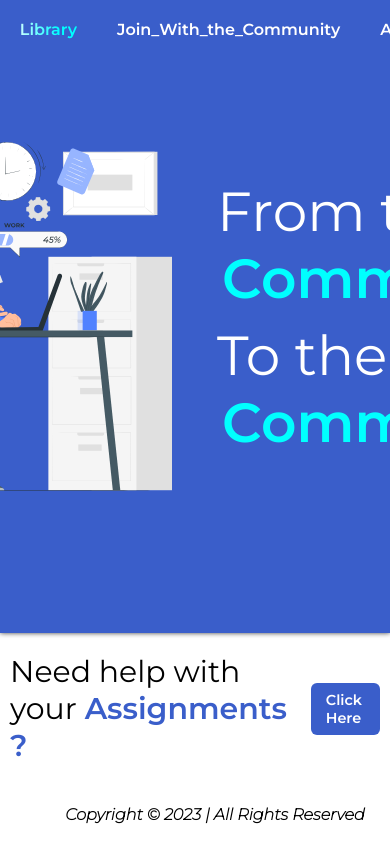
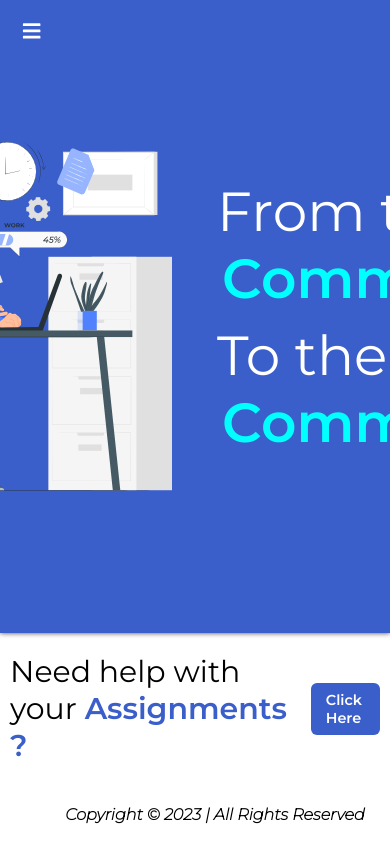
Before and after one commit to thanurarukshan/unihelper, a React (Create React App) app: page / in a window 390 px wide. Shown: the top 844 px of the page. Built offline with nearby package versions, Linux system fonts and the light colour scheme.

Commit message:
Responsive Navbar

```diff
--- a/package.json
+++ b/package.json
@@ -8,6 +8,7 @@
     "@testing-library/user-event": "^13.5.0",
     "react": "^18.2.0",
     "react-dom": "^18.2.0",
+    "react-icons": "^4.11.0",
     "react-router-dom": "^6.16.0",
     "react-scripts": "5.0.1",
     "web-vitals": "^2.1.4"
--- a/src/Headerbar.css
+++ b/src/Headerbar.css
@@ -27,3 +27,42 @@
     -webkit-background-clip: text;
     transition: 0.8s;
 }
+
+.nav-btn {
+    padding: 25px;
+    cursor: pointer;
+    background: transparent;
+    border: none;
+    outline: none;
+    color: white;
+    visibility: hidden;
+    opacity: 0;
+    scale: 150%;
+}
+
+@media (orientation: portrait) {
+    .headerbarMain-dir {
+        position: fixed;
+        top: 0;
+        left: 0;
+        height: 100vh;
+        width: 100vw;
+        display: flex;
+        align-items: center;
+        justify-content: center;
+        flex-direction: column;
+        gap: 1.5rem;
+        background-color: #3a5eca;
+        transition: 1s ease-in-out;
+        transform: translateY(-100vh);
+    }
+    .nav-btn {
+        visibility: visible;
+        opacity: 1;
+    }
+
+    .responsive-nav {
+        transform: none;
+    }
+
+}
--- a/src/Headerbar.js
+++ b/src/Headerbar.js
@@ -1,16 +1,28 @@
 import React from 'react';
 import "./Headerbar.css";
 import { Link } from 'react-router-dom';
+import {FaBars, FaTimes} from 'react-icons/fa';
+import { useRef } from 'react';
 
 function Headerbar() {
+  const navRef = useRef();
+
+  const showNavbar = () => {
+    navRef.current.classList.toggle("responsive-nav");
+  }
+
   return (
     <div className='headerbarMain'>
-        <div className='headerbarMain-dir'>
-            <Link to="/"><span>Home</span> </Link>
-            <Link to="/library"><span>Library</span> </Link>
-            <Link to="/join"><span>Join_With_the_Community</span> </Link>
-            <Link to="/about"><span>About_Us</span> </Link>
+        <div className='headerbarMain-dir' ref={navRef}>
+            <Link to="/" onClick={showNavbar}><span>Home</span> </Link>
+            <Link to="/library" onClick={showNavbar}><span>Library</span> </Link>
+            <Link to="/join" onClick={showNavbar}><span>Join_With_the_Community</span> </Link>
+            <Link to="/about" onClick={showNavbar}><span>About_Us</span> </Link>
+
         </div>
+        <button className='nav-btn nav-open-btn' onClick={showNavbar} >
+          <FaBars />
+        </button>
     </div>
   )
 }
```
Also changed, not shown: 1 other file (tests, documents, lock files or other folders).
